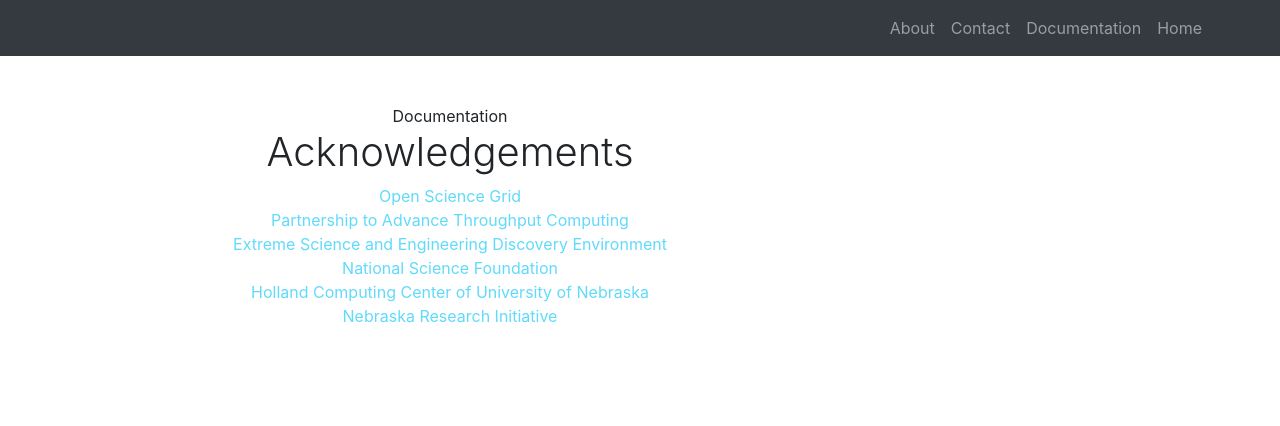
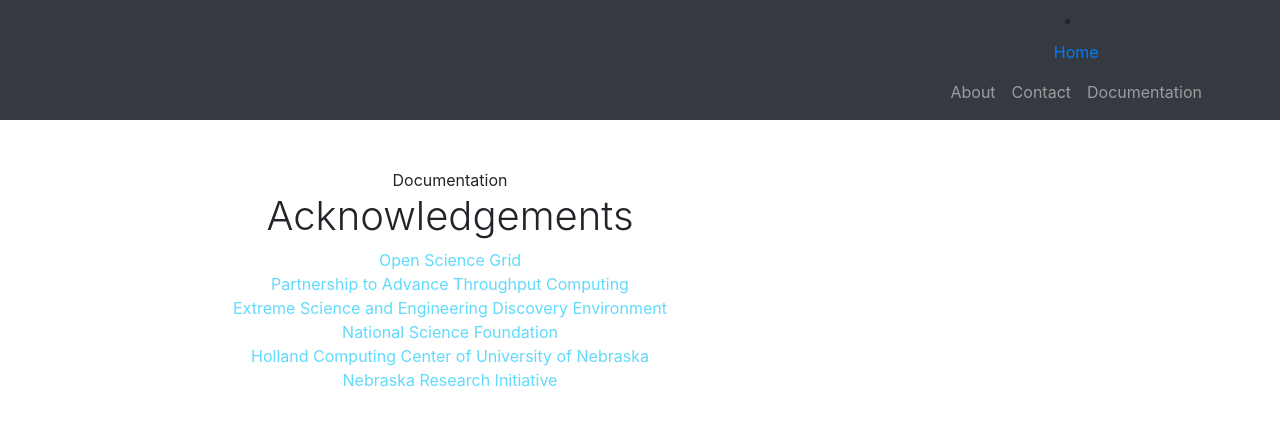
Before and after one commit to abdualdeen/rnamake-portal-frontend, a React (Create React App) app: page /documentation in a window 1280 px wide. Shown: the top 426 px of the page. Built offline with nearby package versions, Linux system fonts and the light colour scheme.

Commit message:
moved home page back to left side of navigation bar

```diff
--- a/src/components/Documentation.jsx
+++ b/src/components/Documentation.jsx
@@ -7,9 +7,7 @@
                 <div className="row align-items-center my-5">
 
                     <div className="col-lg-8">
-                        <a
-
-                        >
+                        <a>
                             Documentation
                         </a>
                         <h1 className="font-weight-light">Acknowledgements</h1>
--- a/src/components/Navigation.jsx
+++ b/src/components/Navigation.jsx
@@ -10,6 +10,12 @@
                         {/* React Multi-Page Website */}
                     </Link>
                     <div>
+                        <li className={`nav-item  /`} >
+                                <Link class="nav-link" to="/">
+                                    Home
+                                    <span className="sr-only">(current)</span>
+                                </Link>
+                            </li>
                         <ul className="navbar-nav ml-auto">
                             <li className={`nav-item  /about`}>
                                 <Link class="nav-link" to="/about">
@@ -26,12 +32,6 @@
                                     Documentation
                                 </Link>
                             </li>
-                            <li className={`nav-item  /`} >
-                                <Link class="nav-link" to="/">
-                                    Home
-                                    <span className="sr-only">(current)</span>
-                                </Link>
-                            </li>
                         </ul>
                     </div>
                 </div>
```
Also changed, not shown: package.json (+1 -9 lines), 1 other file (tests, documents, lock files or other folders).
